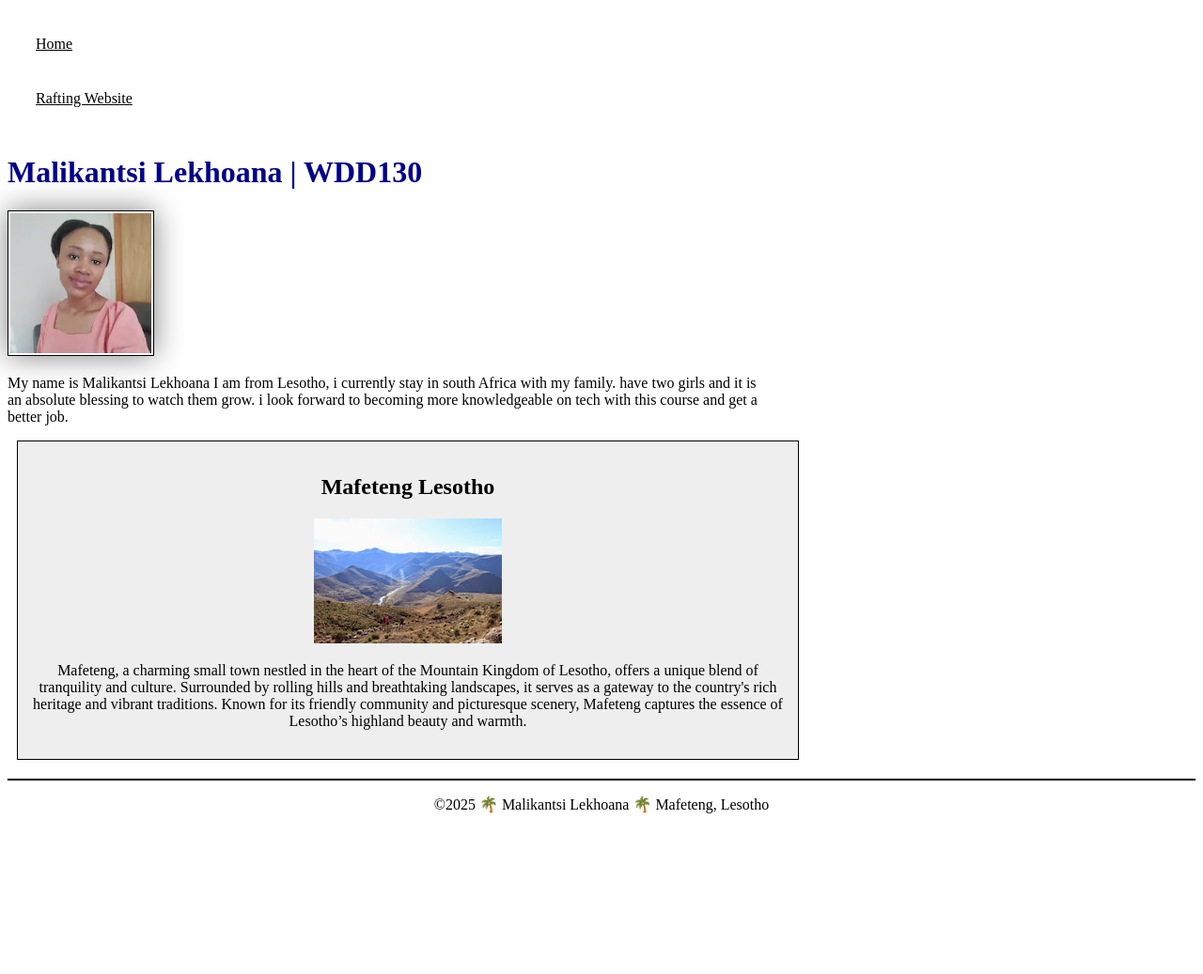
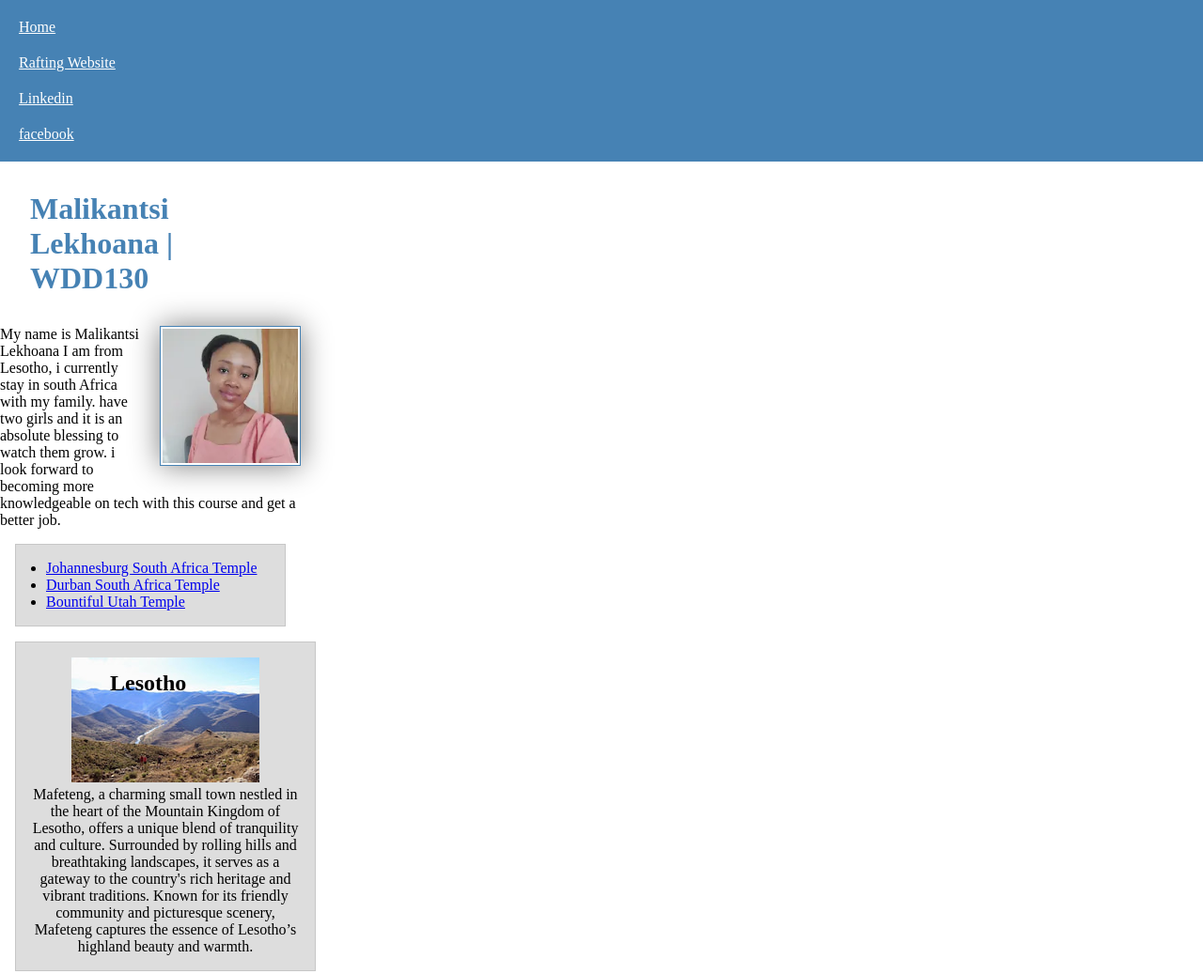
Before and after one commit to Malikantsi/wdd130, a plain HTML site: page index.html in a window 1280 px wide. Shown: the top 1037 px of the page at 94% size. Before the commit the page ends 882 px from the top, so only its background shows below. Drawn offline with Linux system fonts and the light colour scheme.

Commit message:
some changes done

```diff
--- a/index.html
+++ b/index.html
@@ -14,6 +14,8 @@
             <nav>
                 <a href="#">Home</a>
                 <a href="wwr/">Rafting Website</a>
+                <a href="https://linkedin.com">Linkedin</a>
+                <a href="https://facebook.com">facebook</a>
             </nav>
 
         </header>
@@ -25,11 +27,16 @@
                 it is an absolute blessing to watch them grow. i look forward to becoming more knowledgeable on tech with this course
                 and get a better job.
                  </p>
+            <ul class="box indent">
+                <li><a href="https://www.churchofjesuschrist.org/temples/details/johannesburg-south-africa-temple?lang=eng" target="_blank">Johannesburg South Africa Temple</a></li>
+                <li><a href="https://www.churchofjesuschrist.org/temples/details/durban-south-africa-temple?lang=eng" target="_blank">Durban South Africa Temple</a></li>
+                <li><a href="https://www.churchofjesuschrist.org/temples/details/bountiful-utah-temple?lang=eng" target="_blank">Bountiful Utah Temple</a></li>
+            </ul>
 
         </main>
 
-        <aside>
-            <h2>Mafeteng Lesotho</h2>
+        <aside class="box">
+            <h2>Lesotho</h2>
             <img src="images/lesotho.jpg" alt="Mafeteng Lesotho">
             <p>
                 Mafeteng, a charming small town nestled in the heart of the Mountain Kingdom of Lesotho, offers a unique blend of tranquility and culture.
@@ -45,4 +52,5 @@
         </footer>
 
     </body>
+    <!-- 23/01/2025 -->
 </html>
--- a/styles/styles.css
+++ b/styles/styles.css
@@ -1,13 +1,22 @@
+*{
+    margin: 0;
+    padding: 0;
+    box-sizing: border-box;
+}
+
 :root{
-    --main-bg-color: darkblue;
+    --main-bg-color: steelblue;
     --main-text-color: white;
-    --content-width: 800px;
+    --content-width: 20em;
     --aside-bg-color: #eee;
     --aside-border-color: black;
     --box-shadow: 0 0 30px gray;
 }
 
-
+header{
+    background-color: var(--main-bg-color);
+    color: white;
+}
 
 nav{
     background-color: (--main-bg-color);
@@ -21,33 +30,34 @@ main{
 nav a {
     color: (var(--main-text-color));
     display: block;
-    padding: 20px;
+    padding: 10px;
 }
 
 h1{
     color: var(--main-bg-color);
+    padding: 1em;
 }
 
 main img{
     width: 150px;
     height: auto;
-    border: 1px solid black;
+    border: 1px solid steelblue;
     padding: 2px;
     box-shadow: var(--box-shadow);
+    float: right;
+    margin: 0 0 1rem 1rem;
 }
 
 p{
     padding:0;
+    /* margin: 1rem; */
 }
 
 aside{
     width: var(--content-width);
-    margin: 10px;
-    border:1px solid var(--aside-border-color) ;
-    padding:15px ;
-    background-color: var(--aside-bg-color);
-    color:black ;
     text-align: center;
+    position: relative;
+
 }
 
 aside img{
@@ -59,3 +69,20 @@ footer{
     border-top: 2px solid #000;
     text-align: center;
 }
+/* class selector */
+.box{
+    margin: 1rem;
+    border: 1px solid rgb(0 0 0/.1);
+    padding: 1rem;
+    background-color: #ddd;
+    color: #000;
+}
+
+aside h2{
+    position: absolute;
+    top: 30px;
+    left: 100px;
+}
+.indent{
+    padding-left: 2rem;
+}
```
